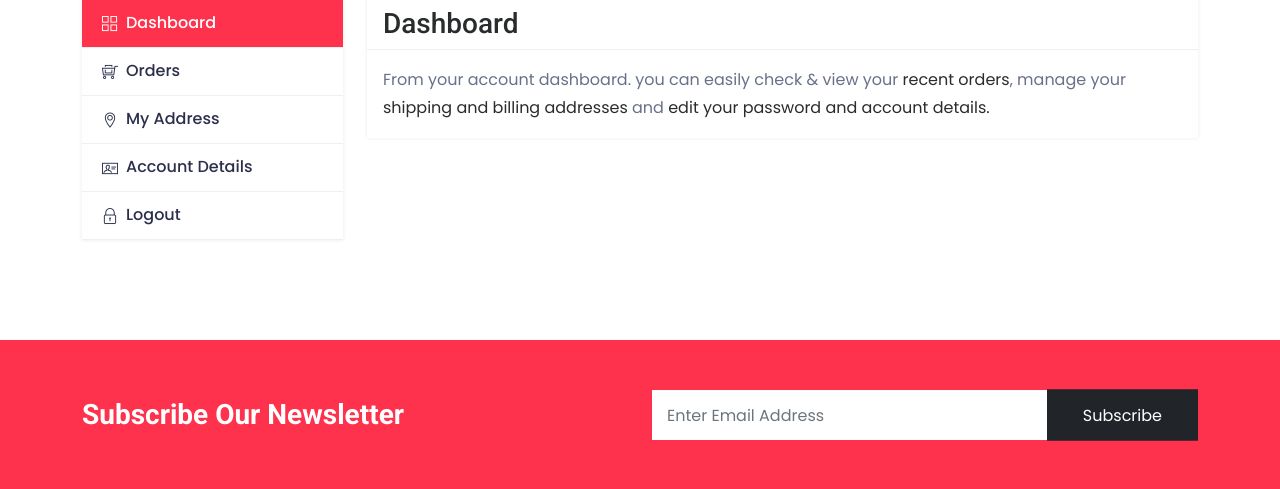
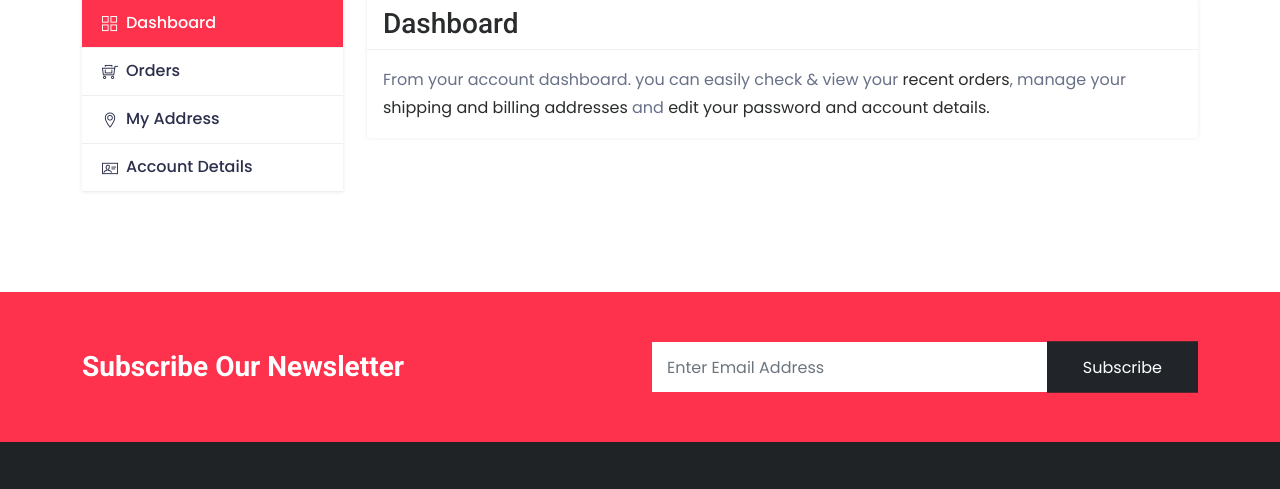
Before and after one commit to onwukadavid/trucomm, a Django app: page /my-dashboard/ in a window 1280 px wide. Shown: the part 389-878 px from the top of the page. Run offline with Django 4.2, Linux system fonts and the light colour scheme; the visitor is signed in with stand-in values (Sample User, id 1); some libraries are stand-ins or nearby versions; some web fonts are replaced.

Commit message:
update: remove login from dashboard

```diff
--- a/users/templates/users/dashboard.html
+++ b/users/templates/users/dashboard.html
@@ -46,9 +46,6 @@
                       </li>
                       <li class="nav-item">
                         <a class="nav-link" id="account-detail-tab" data-bs-toggle="tab" href="#account-detail" role="tab" aria-controls="account-detail" aria-selected="true"><i class="ti-id-badge"></i>Account details</a>
-                      </li>
-                      <li class="nav-item">
-                        <a class="nav-link" href="login.html"><i class="ti-lock"></i>Logout</a>
                       </li>
                     </ul>
                 </div>
--- a/users/views.py
+++ b/users/views.py
@@ -68,7 +68,7 @@
     return render(request, 'users/signin.html', context)
 
 
-#TODO: OTP upon completing registeration.
+#TODO: OTP upon completing registeration, add password validation.
 def register(request):
     context = {}
     if request.method == 'POST':
```
